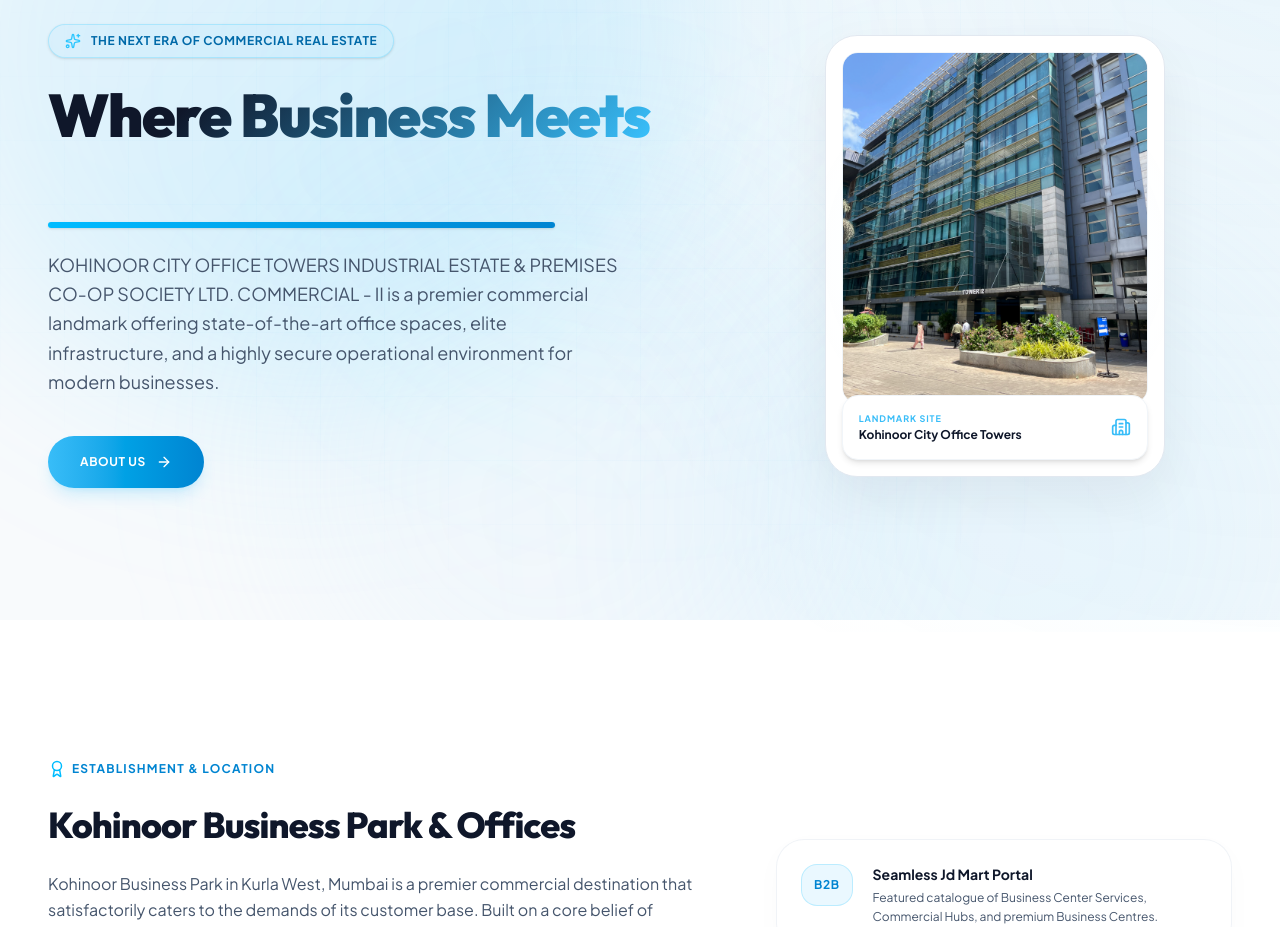
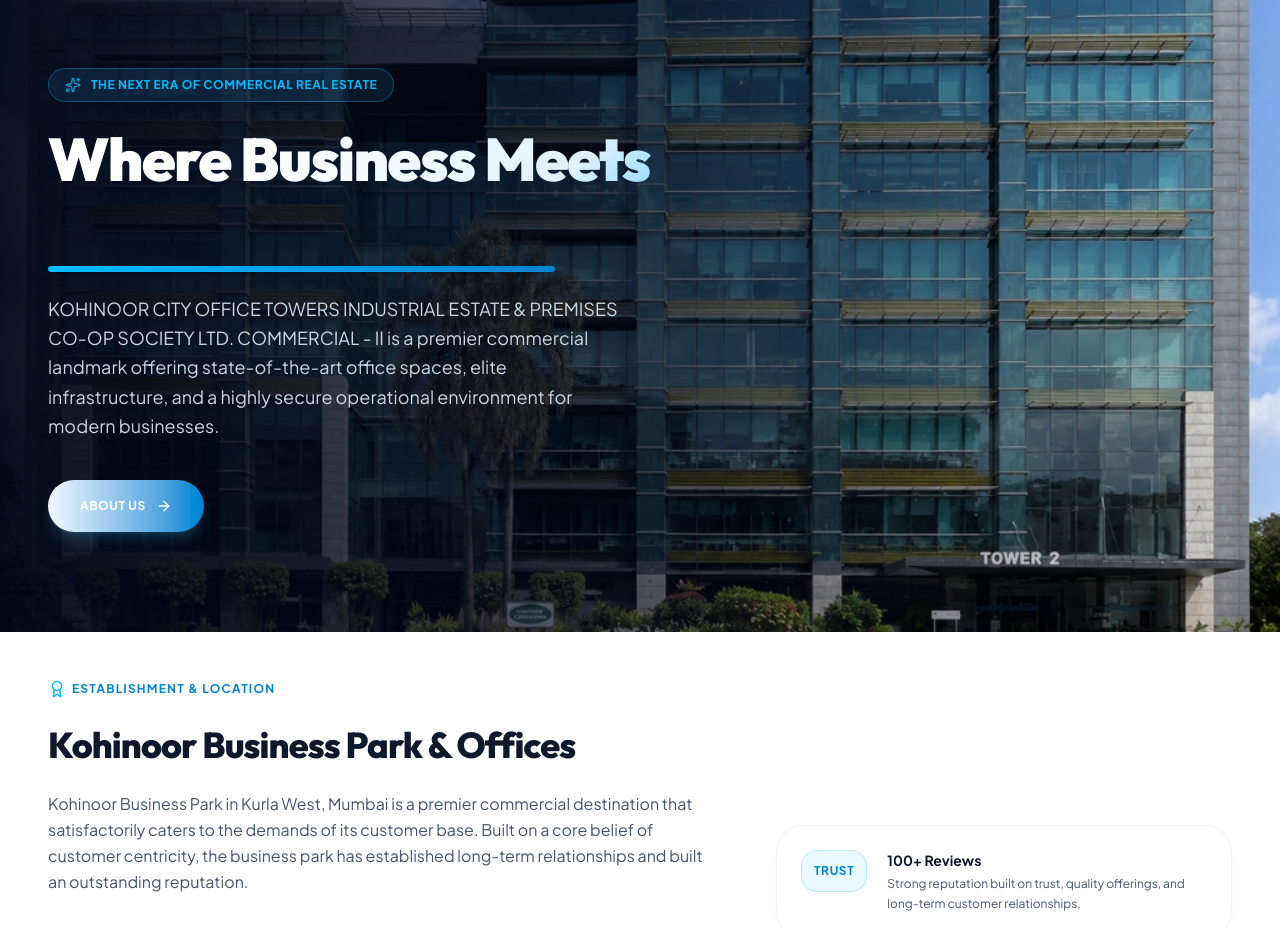
Before and after one commit to AltimaOak/kohinoor-pvt-ltd, a Next.js app: page / in a window 1280 px wide. Shown: the part 180-1107 px from the top of the page. Built offline with nearby package versions, Linux system fonts and the light colour scheme.

Commit message:
fix the landing page hero section

```diff
--- a/src/app/page.tsx
+++ b/src/app/page.tsx
@@ -49,18 +49,27 @@
     <div className="flex flex-col w-full pb-20 overflow-hidden">
 
       {/* 1. HERO SECTION */}
-      <section className="relative min-h-[92vh] flex items-center pt-24 pb-28 px-6 md:px-12 max-w-7xl mx-auto w-full bg-[radial-gradient(circle_at_top_right,rgba(56,189,248,0.08),transparent_60%)]">
-        {/* Glow overlay */}
-        <div className="absolute top-1/4 left-1/2 -translate-x-1/2 -translate-y-1/2 w-[600px] h-[600px] rounded-full bg-sky-200/5 blur-[120px] pointer-events-none" />
+      <section className="relative min-h-[92vh] w-full flex items-center overflow-hidden">
+        {/* Background Image - Sharp and Un-blurred */}
+        <div className="absolute inset-0 z-0">
+          <img
+            src="/images/hero_bg.jpg"
+            alt="Kohinoor Towers Complex"
+            className="w-full h-full object-cover object-center"
+          />
+          {/* Subtle dark gradient overlay for text readability without blur */}
+          <div className="absolute inset-0 bg-gradient-to-b from-slate-950/80 via-slate-950/50 to-transparent lg:bg-gradient-to-r lg:from-slate-950/95 lg:via-slate-950/60 lg:to-transparent" />
+        </div>
 
-        <div className="grid grid-cols-1 lg:grid-cols-12 gap-16 lg:gap-8 items-center w-full relative z-10">
-          {/* Hero Content (7 Columns) */}
-          <div className="lg:col-span-7 flex flex-col gap-6 text-left">
+        <div className="max-w-7xl mx-auto w-full px-6 md:px-12 pt-28 pb-10 relative z-20">
+          <div className="grid grid-cols-1 lg:grid-cols-12 gap-16 lg:gap-8 items-center w-full">
+            {/* Hero Content (8 Columns) - sitting over the dark overlay */}
+            <div className="lg:col-span-8 flex flex-col gap-6 text-left max-w-2xl">
               <motion.div
                 initial={{ opacity: 0, y: 15 }}
                 animate={{ opacity: 1, y: 0 }}
                 transition={{ duration: 0.5 }}
-              className="inline-flex items-center gap-2.5 px-4 py-2 rounded-full border border-sky-400/20 bg-sky-500/5 text-sky-700 text-xs font-bold w-max uppercase tracking-wider shadow-sm"
+                className="inline-flex items-center gap-2.5 px-4 py-2 rounded-full border border-sky-400/30 bg-sky-500/10 text-sky-400 text-xs font-bold w-max uppercase tracking-wider shadow-sm"
               >
                 <Sparkles className="w-4 h-4 text-sky-400 animate-pulse" />
                 <span>THE NEXT ERA OF COMMERCIAL REAL ESTATE</span>
@@ -70,10 +79,10 @@
                 initial={{ opacity: 0, y: 20 }}
                 animate={{ opacity: 1, y: 0 }}
                 transition={{ duration: 0.6, delay: 0.1 }}
-              className="text-4xl md:text-5xl lg:text-6xl font-black font-display tracking-tight text-gradient-sky leading-[1.1]"
+                className="text-4xl md:text-5xl lg:text-6xl font-black font-display tracking-tight text-gradient-sky-light leading-[1.1]"
               >
                 Where Business Meets <br className="hidden md:inline" />
-              <span className="text-sky-500 relative inline-block mt-1">
+                <span className="text-sky-400 relative inline-block mt-1">
                   Modern Excellence
                   {/* Underline decorative gradient */}
                   <span className="absolute left-0 right-0 -bottom-2.5 h-1.5 bg-gradient-to-r from-sky-400 to-sky-600 rounded-full shadow-sm" />
@@ -84,7 +93,7 @@
                 initial={{ opacity: 0, y: 20 }}
                 animate={{ opacity: 1, y: 0 }}
                 transition={{ duration: 0.6, delay: 0.2 }}
-              className="text-slate-600 text-base md:text-lg leading-relaxed max-w-xl mt-2"
+                className="text-slate-300 text-base md:text-lg leading-relaxed max-w-xl mt-2"
               >
                 KOHINOOR CITY OFFICE TOWERS INDUSTRIAL ESTATE & PREMISES CO-OP SOCIETY LTD. COMMERCIAL - II is a premier commercial landmark offering state-of-the-art office spaces, elite infrastructure, and a highly secure operational environment for modern businesses.
               </motion.p>
@@ -97,50 +106,13 @@
               >
                 <Link
                   href="#about"
-                className="group flex items-center gap-2.5 px-8 py-4.5 rounded-full bg-gradient-to-r from-sky-500 to-sky-600 hover:from-sky-600 hover:to-sky-700 text-white font-bold text-xs uppercase tracking-wider shadow-lg shadow-sky-500/20 hover:shadow-xl hover:shadow-sky-500/30 hover:scale-[1.03] hover:-translate-y-0.5 transition-all duration-300"
+                  className="group flex items-center gap-2.5 px-8 py-4.5 rounded-full bg-gradient-to-r from-sky-50 to-sky-600 hover:from-sky-600 hover:to-sky-700 text-white font-bold text-xs uppercase tracking-wider shadow-lg shadow-sky-500/20 hover:shadow-xl hover:shadow-sky-500/30 hover:scale-[1.03] hover:-translate-y-0.5 transition-all duration-300"
                 >
                   <span>About Us</span>
                   <ArrowRight className="w-4 h-4 group-hover:translate-x-1 transition-transform" />
                 </Link>
               </motion.div>
             </div>
-
-          {/* Hero Visual Showcase: Real Tower 2 photo (5 Columns) */}
-          <div className="lg:col-span-5 flex justify-center items-center">
-            <motion.div
-              initial={{ opacity: 0, scale: 0.93, y: 10 }}
-              animate={{ opacity: 1, scale: 1, y: 0 }}
-              transition={{ type: "spring", stiffness: 100, damping: 20 }}
-              className="relative w-full max-w-[340px] aspect-[1/1.3] rounded-[32px] border border-slate-200 bg-white p-4 shadow-[0_20px_50px_rgba(15,23,42,0.06)] hover:border-sky-300 hover:shadow-[0_25px_60px_rgba(56,189,248,0.15)] transition-all duration-500 overflow-hidden flex flex-col justify-end group"
-            >
-              <div className="absolute inset-0 bg-gradient-radial-sky opacity-40 pointer-events-none z-10" />
-
-              {/* The real photo of the tower entrance */}
-              <div className="absolute inset-4 rounded-2xl overflow-hidden bg-slate-50 h-[80%] border border-slate-100">
-                {/* Fallback stylized gradient */}
-                <div className="absolute inset-0 bg-gradient-to-br from-sky-50 to-sky-100/50 flex items-center justify-center p-4">
-                  <Building2 className="w-12 h-12 text-sky-300 opacity-40 animate-pulse" />
-                </div>
-
-                <img
-                  src="/images/tower_exterior.png"
-                  alt="Kohinoor Tower 2 Real Exterior"
-                  className="w-full h-full object-cover relative z-10 group-hover:scale-105 transition-transform duration-700"
-                  onError={(e) => {
-                    e.currentTarget.style.display = "none";
-                  }}
-                />
-              </div>
-
-              {/* Float visual highlight overlay info */}
-              <div className="relative z-20 p-4 rounded-2xl bg-white border border-slate-100 shadow-md flex items-center justify-between gap-3">
-                <div className="flex flex-col gap-0.5">
-                  <span className="text-[9px] uppercase tracking-widest font-bold text-sky-500">Landmark Site</span>
-                  <h4 className="text-xs font-bold text-navy-900">Kohinoor City Office Towers</h4>
-                </div>
-                <Building2 className="w-5 h-5 text-sky-500 shrink-0" />
-              </div>
-            </motion.div>
           </div>
         </div>
       </section>
@@ -148,7 +120,7 @@
 
 
       {/* 3. ABOUT PREVIEW SECTION */}
-      <section id="about" className="py-28 md:py-32 max-w-7xl mx-auto px-6 md:px-12 grid grid-cols-1 lg:grid-cols-12 gap-16 items-center">
+      <section id="about" className="pt-10 md:pt-12 pb-28 md:pb-32 max-w-7xl mx-auto px-6 md:px-12 grid grid-cols-1 lg:grid-cols-12 gap-16 items-center">
         {/* Left Side: Text Columns (7 Columns) */}
         <motion.div
           initial={{ opacity: 0, x: -30 }}
@@ -207,23 +179,6 @@
 
         {/* Right Side: Showcase Cards (5 Columns) */}
         <div className="lg:col-span-5 flex flex-col gap-5">
-          <motion.div
-            initial={{ opacity: 0, x: 30 }}
-            whileInView={{ opacity: 1, x: 0 }}
-            viewport={{ once: true }}
-            transition={{ duration: 0.5, delay: 0.1 }}
-            className="p-6 rounded-[28px] border border-slate-200/50 bg-white/70 backdrop-blur-md shadow-[0_8px_30px_rgb(0,0,0,0.02)] hover:shadow-xl hover:border-sky-300/40 hover:-translate-y-0.5 transition-all duration-300 flex items-start gap-5 group"
-          >
-            <div className="p-3 bg-sky-500/10 border border-sky-400/20 rounded-2xl text-sky-600 font-bold text-xs uppercase tracking-wider shrink-0">
-              B2B
-            </div>
-            <div className="flex flex-col gap-1">
-              <h4 className="text-sm font-bold text-navy-900 group-hover:text-sky-500 transition-colors">Seamless Jd Mart Portal</h4>
-              <p className="text-slate-600 text-xs leading-relaxed">
-                Featured catalogue of Business Center Services, Commercial Hubs, and premium Business Centres.
-              </p>
-            </div>
-          </motion.div>
 
           <motion.div
             initial={{ opacity: 0, x: 30 }}
--- a/src/components/Navbar.tsx
+++ b/src/components/Navbar.tsx
@@ -40,6 +40,8 @@
     setMobileMenuOpen(false);
   }, [pathname]);
 
+  const isNavbarLightText = scrolled || pathname === "/";
+
   return (
     <>
       <header
@@ -61,7 +63,7 @@
             <div className="flex flex-col max-w-[280px]">
               <span className={cn(
                 "text-xs font-extrabold tracking-tight transition-colors duration-300 leading-tight",
-                scrolled ? "text-white" : "text-navy-900"
+                isNavbarLightText ? "text-white" : "text-navy-900"
               )}>
                 KOHINOOR CITY OFFICE TOWERS
               </span>
@@ -81,7 +83,7 @@
                   href={item.href}
                   className={cn(
                     "relative px-4 py-2 text-xs font-bold uppercase tracking-wider transition-all duration-300 rounded-full focus:outline-none group",
-                    scrolled
+                    isNavbarLightText
                       ? isActive
                         ? "text-sky-400"
                         : "text-slate-300 hover:text-white"
@@ -96,7 +98,7 @@
                       layoutId="activeNavIndicator"
                       className={cn(
                         "absolute inset-0 rounded-full border shadow-sm shadow-sky-500/5",
-                        scrolled
+                        isNavbarLightText
                           ? "bg-sky-500/20 border-sky-400/40"
                           : "bg-sky-500/10 border-sky-400/30"
                       )}
@@ -118,7 +120,7 @@
             onClick={() => setMobileMenuOpen(!mobileMenuOpen)}
             className={cn(
               "md:hidden p-2 rounded-lg hover:bg-sky-500/5 transition-colors focus:outline-none",
-              scrolled
+              isNavbarLightText
                 ? "text-slate-300 hover:text-white"
                 : "text-navy-800 hover:text-sky-500"
             )}
```
Also changed, not shown: public/images/hero_bg.jpg (added). Lines whose indentation alone changed are shown as unchanged.
